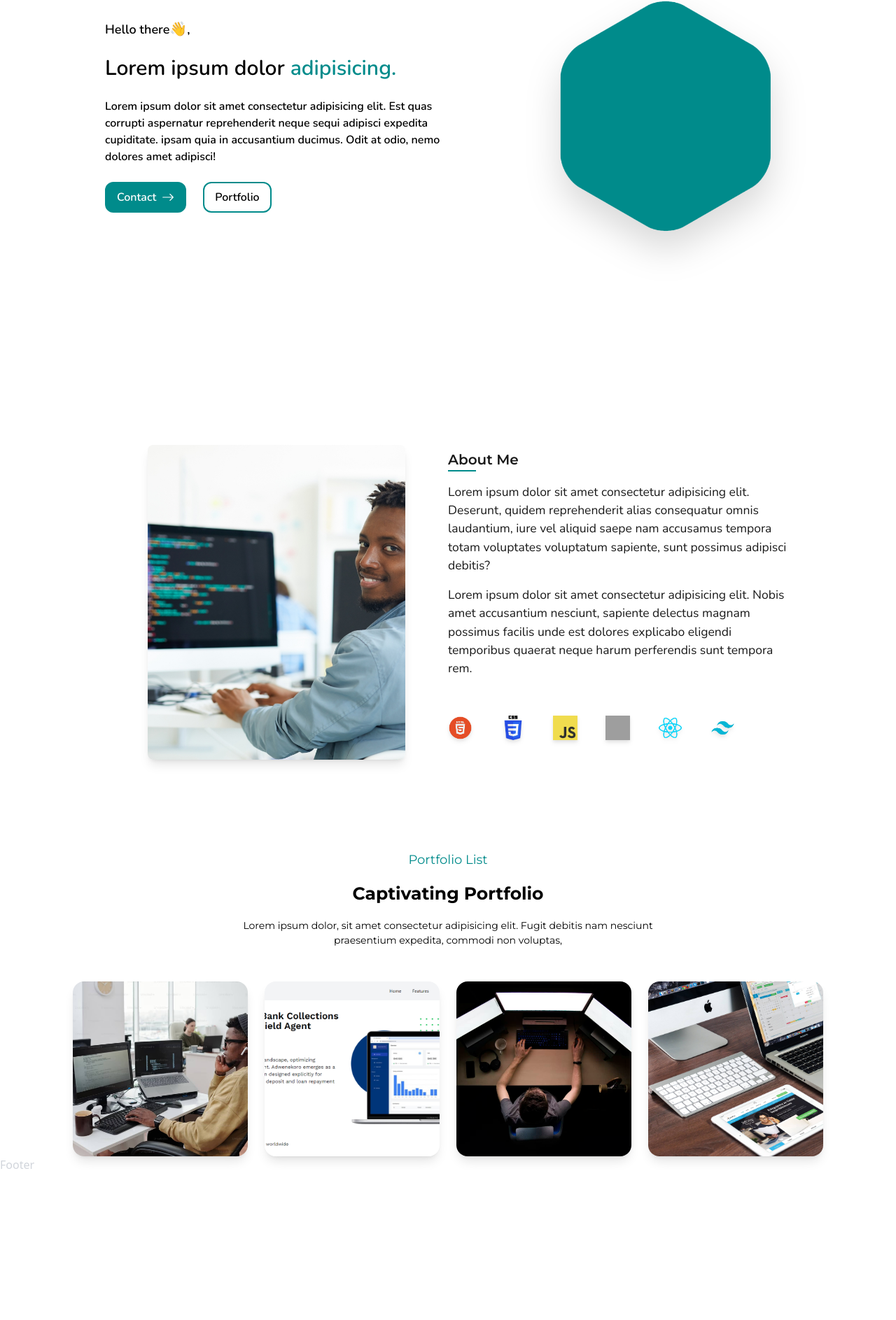
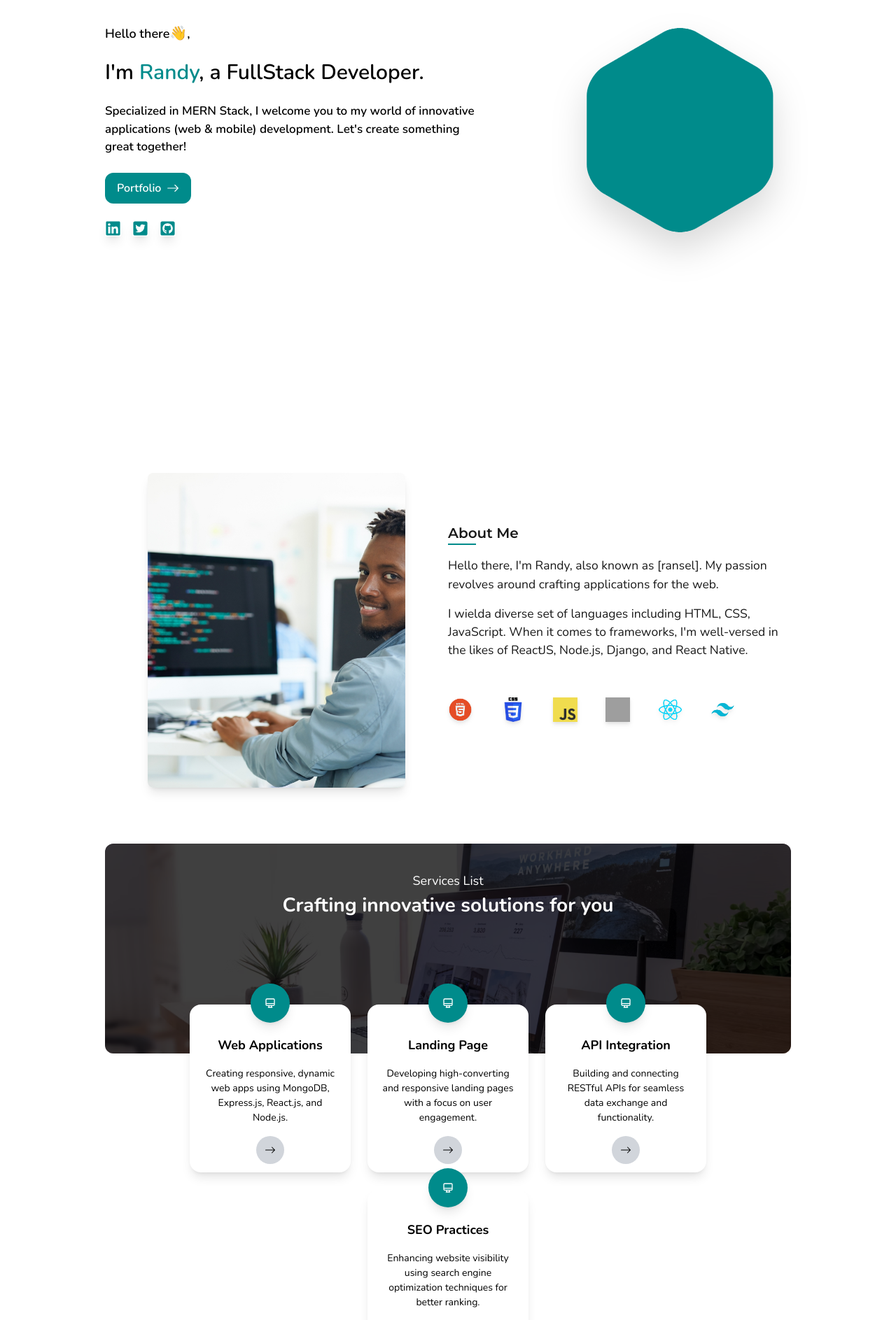
Before and after one commit to ranselorm/ransel, a Next.js app: page / in a window 1280 px wide. Shown: the part 148-2035 px from the top of the page at 70% size. Before the commit the page ends 1825 px from the top, so only its background shows below. Built offline with nearby package versions, Linux system fonts and the light colour scheme; grey boxes are pictures that could not be loaded.

Commit message:
Add text content

```diff
--- a/app/page.jsx
+++ b/app/page.jsx
@@ -3,15 +3,13 @@ import Services from "@/components/Services";
 import ChooseMe from "@/components/ChooseMe";
 import Portfolio from "@/components/Portfolio";
 import About from "@/components/About";
-import Skills from "@/components/Skills";
 
 export default function Home() {
   return (
     <div className="">
       <Hero />
       <About />
-      {/* <Services /> */}
-      {/* <ChooseMe /> */}
+      <Services />
       <Portfolio />
     </div>
   );
--- a/components/About.jsx
+++ b/components/About.jsx
@@ -16,16 +16,13 @@ const About = () => {
             </div>
             <div>
               <p>
-                Lorem ipsum dolor sit amet consectetur adipisicing elit.
-                Deserunt, quidem reprehenderit alias consequatur omnis
-                laudantium, iure vel aliquid saepe nam accusamus tempora totam
-                voluptates voluptatum sapiente, sunt possimus adipisci debitis?
+                Hello there, I'm Randy, also known as [ransel]. My passion
+                revolves around crafting applications for the web.
               </p>
               <p className="my-4">
-                Lorem ipsum dolor sit amet consectetur adipisicing elit. Nobis
-                amet accusantium nesciunt, sapiente delectus magnam possimus
-                facilis unde est dolores explicabo eligendi temporibus quaerat
-                neque harum perferendis sunt tempora rem.
+                I wielda diverse set of languages including HTML, CSS,
+                JavaScript. When it comes to frameworks, I'm well-versed in the
+                likes of ReactJS, Node.js, Django, and React Native.
               </p>
             </div>
             <Skills />
--- a/components/Heading.jsx
+++ b/components/Heading.jsx
@@ -1,7 +1,7 @@
 import React from "react";
 
 const Heading = ({ text }) => {
-  return <h2 className="text-[25px] font-bold">{text}</h2>;
+  return <h2 className="text-[28px] font-bold">{text}</h2>;
 };
 
 export default Heading;
--- a/components/Hero.jsx
+++ b/components/Hero.jsx
@@ -1,34 +1,39 @@
 import Image from "next/image";
 import Button from "./ui/Button";
 import { BsArrowRight } from "react-icons/bs";
+import { FaLinkedin, FaTwitterSquare, FaGithubSquare } from "react-icons/fa";
 
 const Hero = () => {
   return (
-    <section className="mt-[20px] h-screen font-main px-4 lg:px-[150px] lg:py-[30px]">
+    <section className="mt-[60px] h-screen font-main px-4 lg:px-[150px] lg:py-[30px]">
       <div className="flex items-center flex-col lg:flex-row justify-between">
         <article className="w-full lg:w-12/12 flex flex-col items-center lg:items-start justify-center text-center lg:text-left gap-y-6 text-primary font-semibold">
           <h4 className="text-[18px]">
             Hello there<span className="text-xl">&#x1F44B;</span>,
           </h4>
           <h2 className="text-3xl">
-            Lorem ipsum dolor
-            <span className="ml-2 text-secondary">adipisicing.</span>
+            I'm <span className="text-secondary">Randy</span>, a FullStack
+            Developer.
           </h2>
-          <p className="text-[16px] lg:w-10/12">
-            Lorem ipsum dolor sit amet consectetur adipisicing elit. Est quas
-            corrupti aspernatur reprehenderit neque sequi adipisci expedita
-            cupiditate. ipsam quia in accusantium ducimus. Odit at odio, nemo
-            dolores amet adipisci!
+          <p className="text-[17px] lg:w-10/12">
+            Specialized in MERN Stack, I welcome you to my world of innovative
+            applications (web & mobile) development. Let's create something
+            great together!
           </p>
           <div className="flex items-center gap-x-6">
             {/* <Button text="Contact" fill={true} icon={<AiOutlineSend />} /> */}
-            <Button text="Contact" fill={true} icon={<BsArrowRight />} />
+            <Button text="Portfolio" fill={true} icon={<BsArrowRight />} />
 
-            <Button text="Portfolio" />
+            {/* <Button text="Portfolio" /> */}
+          </div>
+          <div className="flex items-center gap-4 text-[23px]">
+            <FaLinkedin className="shadow-lg text-[#008b8b] cursor-pointer" />
+            <FaTwitterSquare className="shadow-lg text-[#008b8b] cursor-pointer" />
+            <FaGithubSquare className="shadow-lg text-[#008b8b] cursor-pointer" />
           </div>
         </article>
         <div className="lg:w-1/2 w-full flex justify-end mt-10 lg:mt-0">
-          <div className="relative w-[360px] h-[360px]">
+          <div className="relative w-[320px] h-[320px]">
             <Image
               src="/shape3.png"
               alt=""
--- a/components/Navbar.jsx
+++ b/components/Navbar.jsx
@@ -18,10 +18,10 @@ const navlinks = [
     title: "Portfolio",
     path: "/portfolio",
   },
-  {
-    title: "Blog",
-    path: "/blog",
-  },
+  // {
+  //   title: "Blog",
+  //   path: "/blog",
+  // },
 ];
 
 const Navbar = () => {
--- a/components/Portfolio.jsx
+++ b/components/Portfolio.jsx
@@ -19,7 +19,7 @@ const Portfolio = () => {
   };
 
   return (
-    <section className="text-black mt-[100px] px-4">
+    <section className="text-black px-4">
       <article className="w-full text-center font-primary flex flex-col items-center gap-y-4 mb-12">
         <SubHeading text="Portfolio List" />
         <Heading text="Captivating Portfolio" />
--- a/components/Services.jsx
+++ b/components/Services.jsx
@@ -5,17 +5,20 @@ import { HiOutlineDesktopComputer } from "react-icons/hi";
 
 const Services = () => {
   return (
-    <section className="lg:-mt-[150px] py-[50px] text-black font-medium font-primary flex flex-col items-center justify-center">
-      <article className="flex flex-col items-center mb-20">
-        <SubHeading text="Services List" />
-        <Heading text="Crafting innovative solutions for you" />
+    <section className="py-[50px] text-black font-main flex flex-col items-center justify-center lg:px-[150px] ">
+      <article className="flex flex-col items-center mb-20 bg-red-300 w-full h-[300px] bg-banner bg-center bg-cover relative rounded-xl overflow-hidden">
+        <div className="z-10 text-white flex flex-col items-center justify-center mt-10">
+          <SubHeading text="Services List" />
+          <Heading text="Crafting innovative solutions for you" />
+        </div>
+        <div className="bg-black absolute inset-0 bg-opacity-75 z-2" />
       </article>
-      <div className=" w-full flex flex-col lg:flex-row flex-wrap justify-center gap-10 lg:gap-6">
-        <div className="relative lg:w-[260px] h-[280px] bg-white rounded-2xl shadow-lg flex flex-col items-center justify-center text-center gap-y-4 px-4 pt-8">
-          <h4 className="font-bold text-[18px]">Landing Page</h4>
+      <div className=" w-full flex flex-col lg:flex-row flex-wrap justify-center gap-10 lg:gap-6 -mt-[150px]">
+        <div className="relative lg:w-[230px] h-[240px] bg-white rounded-2xl shadow-lg flex flex-col items-center justify-center text-center gap-y-4 px-4 pt-8">
+          <h4 className="font-bold text-[18px]">Web Applications</h4>
           <p className="text-[14px]">
-            Lorem ipsum dolor sit amet consectetur adipisicing elit. Pariatur
-            voluptate rerum aut, voluptates doloribus expedita eum{" "}
+            Creating responsive, dynamic web apps using MongoDB, Express.js,
+            React.js, and Node.js.
           </p>
           <p className="p-3 bg-gray-300 rounded-full">
             <BsArrowRight className="" />
@@ -24,11 +27,11 @@ const Services = () => {
             <HiOutlineDesktopComputer className="text-white" />
           </div>
         </div>
-        <div className="relative lg:w-[260px] h-[280px] bg-white rounded-2xl shadow-lg flex flex-col items-center justify-center text-center gap-y-4 px-4 pt-8">
+        <div className="relative lg:w-[230px] h-[240px] bg-white rounded-2xl shadow-lg flex flex-col items-center justify-center text-center gap-y-4 px-4 pt-8">
           <h4 className="font-bold text-[18px]">Landing Page</h4>
           <p className="text-[14px]">
-            Lorem ipsum dolor sit amet consectetur adipisicing elit. Pariatur
-            voluptate rerum aut, voluptates doloribus expedita eum{" "}
+            Developing high-converting and responsive landing pages with a focus
+            on user engagement.
           </p>
           <p className="p-3 bg-gray-300 rounded-full">
             <BsArrowRight className="" />
@@ -37,11 +40,11 @@ const Services = () => {
             <HiOutlineDesktopComputer className="text-white" />
           </div>
         </div>
-        <div className="relative lg:w-[260px] h-[280px] bg-white rounded-2xl shadow-lg flex flex-col items-center justify-center text-center gap-y-4 px-4 pt-8">
-          <h4 className="font-bold text-[18px]">Landing Page</h4>
+        <div className="relative lg:w-[230px] h-[240px] bg-white rounded-2xl shadow-lg flex flex-col items-center justify-center text-center gap-y-4 px-4 pt-8">
+          <h4 className="font-bold text-[18px]">API Integration</h4>
           <p className="text-[14px]">
-            Lorem ipsum dolor sit amet consectetur adipisicing elit. Pariatur
-            voluptate rerum aut, voluptates doloribus expedita eum{" "}
+            Building and connecting RESTful APIs for seamless data exchange and
+            functionality.
           </p>
           <p className="p-3 bg-gray-300 rounded-full">
             <BsArrowRight className="" />
@@ -50,11 +53,11 @@ const Services = () => {
             <HiOutlineDesktopComputer className="text-white" />
           </div>
         </div>
-        <div className="relative lg:w-[260px] h-[280px] bg-white rounded-2xl shadow-lg flex flex-col items-center justify-center text-center gap-y-4 px-4 pt-8">
-          <h4 className="font-bold text-[18px]">Landing Page</h4>
+        <div className="relative lg:w-[230px] h-[240px] bg-white rounded-2xl shadow-lg flex flex-col items-center justify-center text-center gap-y-4 px-4 pt-8">
+          <h4 className="font-bold text-[18px]">SEO Practices</h4>
           <p className="text-[14px]">
-            Lorem ipsum dolor sit amet consectetur adipisicing elit. Pariatur
-            voluptate rerum aut, voluptates doloribus expedita eum{" "}
+            Enhancing website visibility using search engine optimization
+            techniques for better ranking.
           </p>
           <p className="p-3 bg-gray-300 rounded-full">
             <BsArrowRight className="" />
--- a/components/ui/SubHeading.jsx
+++ b/components/ui/SubHeading.jsx
@@ -3,7 +3,7 @@ import React from "react";
 const SubHeading = ({ text }) => {
   return (
     <div>
-      <h4 className="text-secondary text-[18px]">{text}</h4>
+      <h4 className="text-white text-[18px]">{text}</h4>
     </div>
   );
 };
--- a/tailwind.config.js
+++ b/tailwind.config.js
@@ -11,6 +11,7 @@ module.exports = {
         "gradient-radial": "radial-gradient(var(--tw-gradient-stops))",
         "gradient-conic":
           "conic-gradient(from 180deg at 50% 50%, var(--tw-gradient-stops))",
+        banner: "url('/s.png')",
       },
       fontFamily: {
         primary: ["var(--font-primary)"],
```
Also changed, not shown: public/s.png (added), public/s2.png (added).
